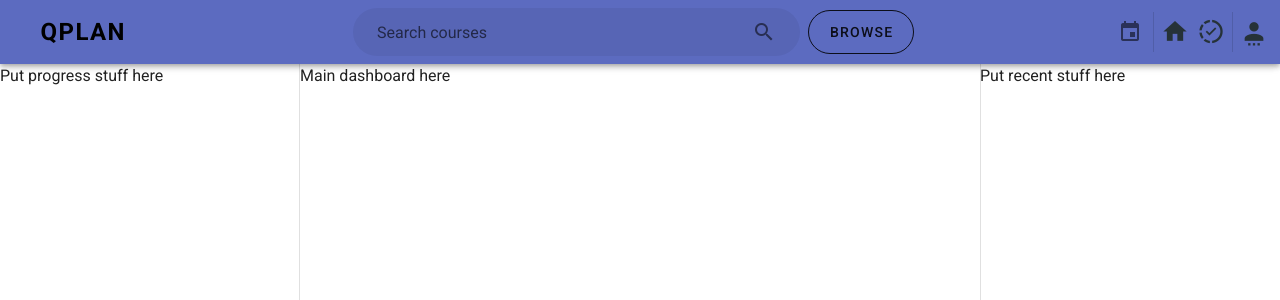
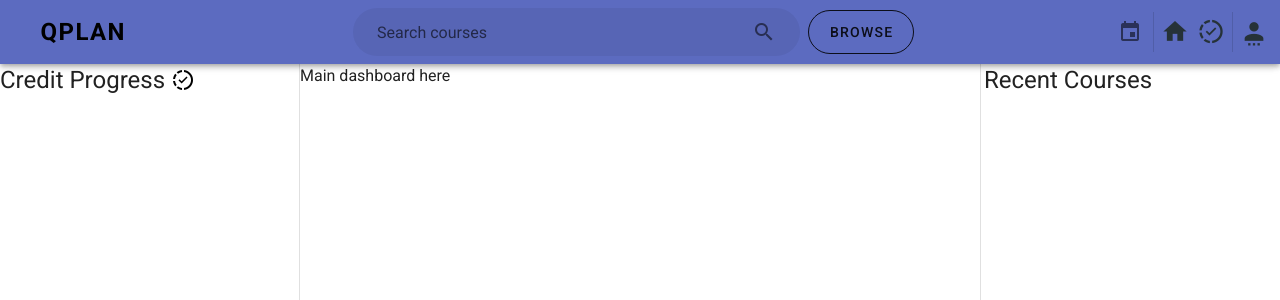
Before and after one commit to EdwinXu/CMPE-CISC-325, a Vue app in the folder qplan/: page /#/ in a window 1280 px wide. Shown: the top 300 px of the page. Built offline with nearby package versions, Linux system fonts and the light colour scheme.

Commit message:
Add headings to sidebars

```diff
--- a/qplan/src/components/layout/ProgressSidebar.vue
+++ b/qplan/src/components/layout/ProgressSidebar.vue
@@ -1,5 +1,10 @@
 <template>
-  <v-navigation-drawer app width="300" clipped v-model="progressSidebar">Put progress stuff here</v-navigation-drawer>
+  <v-navigation-drawer app width="300" clipped v-model="progressSidebar">
+    <div class="headline mb-2">
+      Credit Progress
+      <v-icon color="black" class="mb-1">mdi-progress-check</v-icon>
+    </div>
+  </v-navigation-drawer>
 </template>
 
 <script>
--- a/qplan/src/components/layout/RecentSidebar.vue
+++ b/qplan/src/components/layout/RecentSidebar.vue
@@ -1,5 +1,7 @@
 <template>
-  <v-navigation-drawer app right width="300" clipped v-model="recentSidebar">Put recent stuff here</v-navigation-drawer>
+  <v-navigation-drawer app right width="300" clipped v-model="recentSidebar">
+    <span class="headline ml-1">Recent Courses</span>
+  </v-navigation-drawer>
 </template>
 
 <script>
@@ -7,9 +9,9 @@ export default {
   name: "RecentSidebar",
   data() {
     return {
-      recentSidebar: null,
+      recentSidebar: null
     };
-  },
+  }
 };
 </script>
 
```
